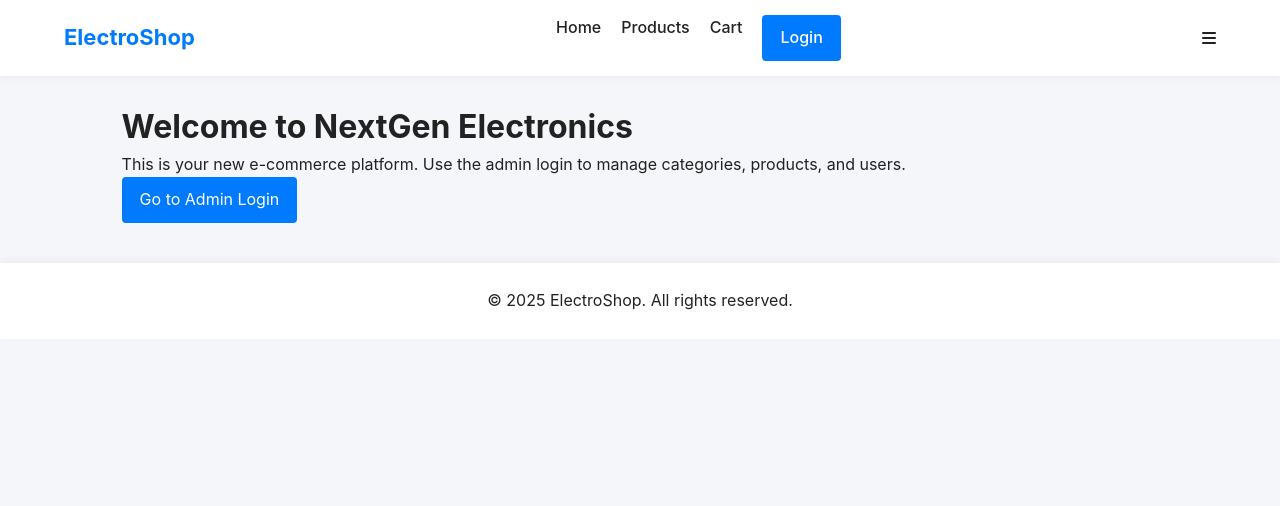
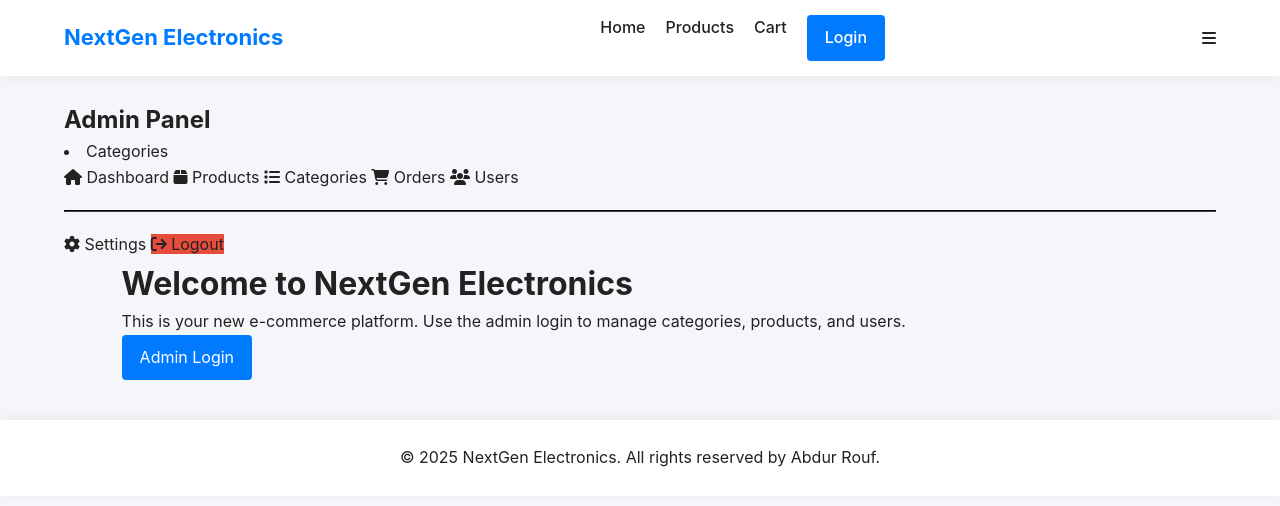
Before and after one commit to Abdur-Rouf20/Practicum_CICD, a PHP site: page / in a window 1280 px wide. Shown: the top 506 px of the page. Run offline with PHP 8.4, Linux system fonts and the light colour scheme.

Commit message:
commiting the edits

```diff
--- a/app/views/partials/footer.php
+++ b/app/views/partials/footer.php
@@ -7,7 +7,7 @@
 </div> <!-- Container end -->
 
 <footer class="footer">
-    <p>© <?php echo date("Y"); ?> ElectroShop. All rights reserved.</p>
+    <p>© <?php echo date("Y"); ?> NextGen Electronics. All rights reserved by Abdur Rouf.</p>
 </footer>
 
 </body>
--- a/app/views/partials/header.php
+++ b/app/views/partials/header.php
@@ -1,4 +1,4 @@
-<!-- nav </nav>
+ </nav>
  <!doctype html>
 <html lang="en">
 <head>
@@ -12,7 +12,7 @@
 <nav>
 </header>
 <main>
--->
+
 
 <?php
 if (session_status() === PHP_SESSION_NONE) {
@@ -23,7 +23,7 @@ if (session_status() === PHP_SESSION_NONE) {
 <html lang="en">
 <head>
     <meta charset="UTF-8">
-    <title><?php echo isset($title) ? $title : "Electronics Shop"; ?></title>
+    <title><?php echo isset($title) ? $title : "NextGen Electronics"; ?></title>
 
     <!-- CSS -->
     <link rel="stylesheet" href="/assets/css/main.css">
@@ -40,7 +40,7 @@ if (session_status() === PHP_SESSION_NONE) {
     <div class="container navbar">
 
         <div class="logo">
-            <a href="/index.php">ElectroShop</a>
+            <a href="/index.php">NextGen Electronics</a>
         </div>
 
         <ul>
--- a/index.php
+++ b/index.php
@@ -4,7 +4,7 @@ require_once "app/helpers/auth.php";
 ?>
 
 <?php include "app/views/partials/header.php"; ?>
-
+<?php include "admin/admin_sidebar.php"; ?>
 <div class="container mt-5">
     <div class="row justify-content-center text-center">
         <div class="col-md-8">
@@ -15,7 +15,7 @@ require_once "app/helpers/auth.php";
                 Use the admin login to manage categories, products, and users.
             </p>
 
-            <a href="login.php" class="btn btn-primary btn-lg mt-3">Go to Admin Login</a>
+            <a href="login.php" class="btn btn-primary btn-lg mt-3">Admin Login</a>
         </div>
     </div>
 </div>
```
